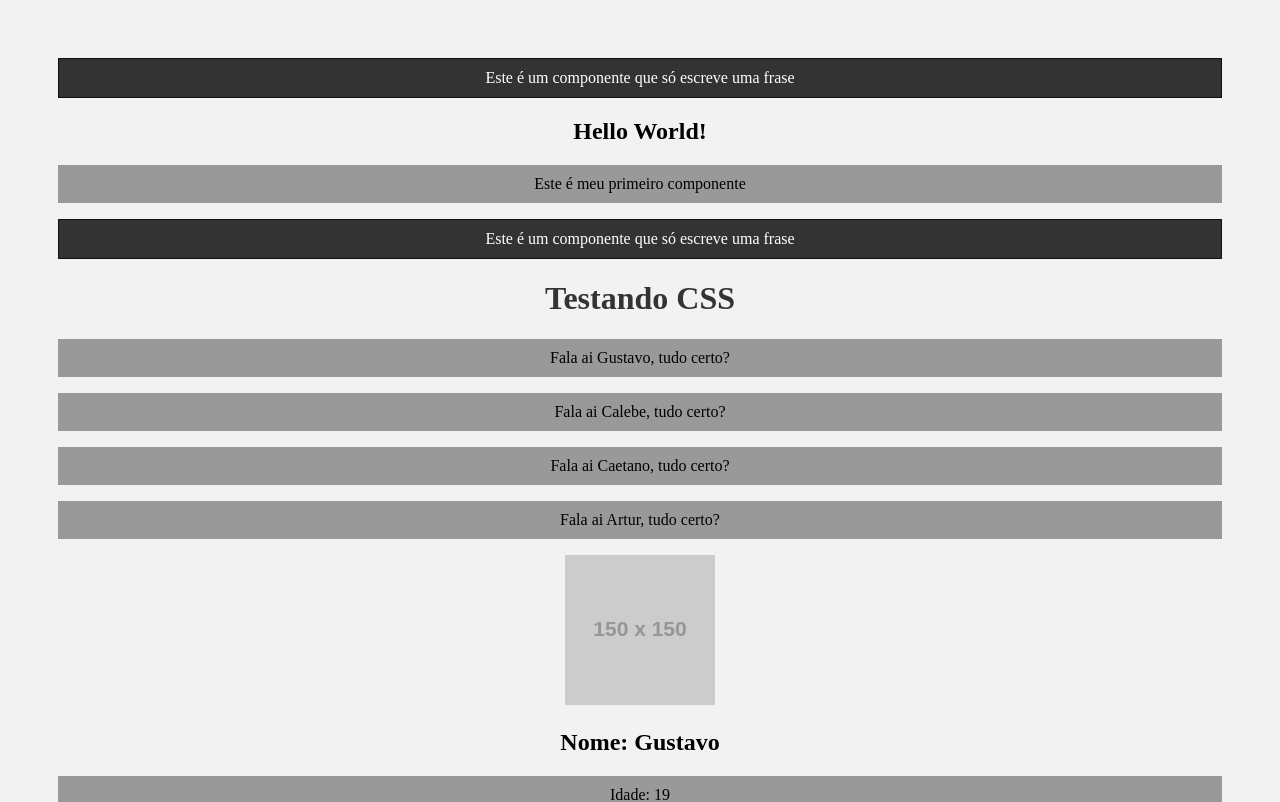
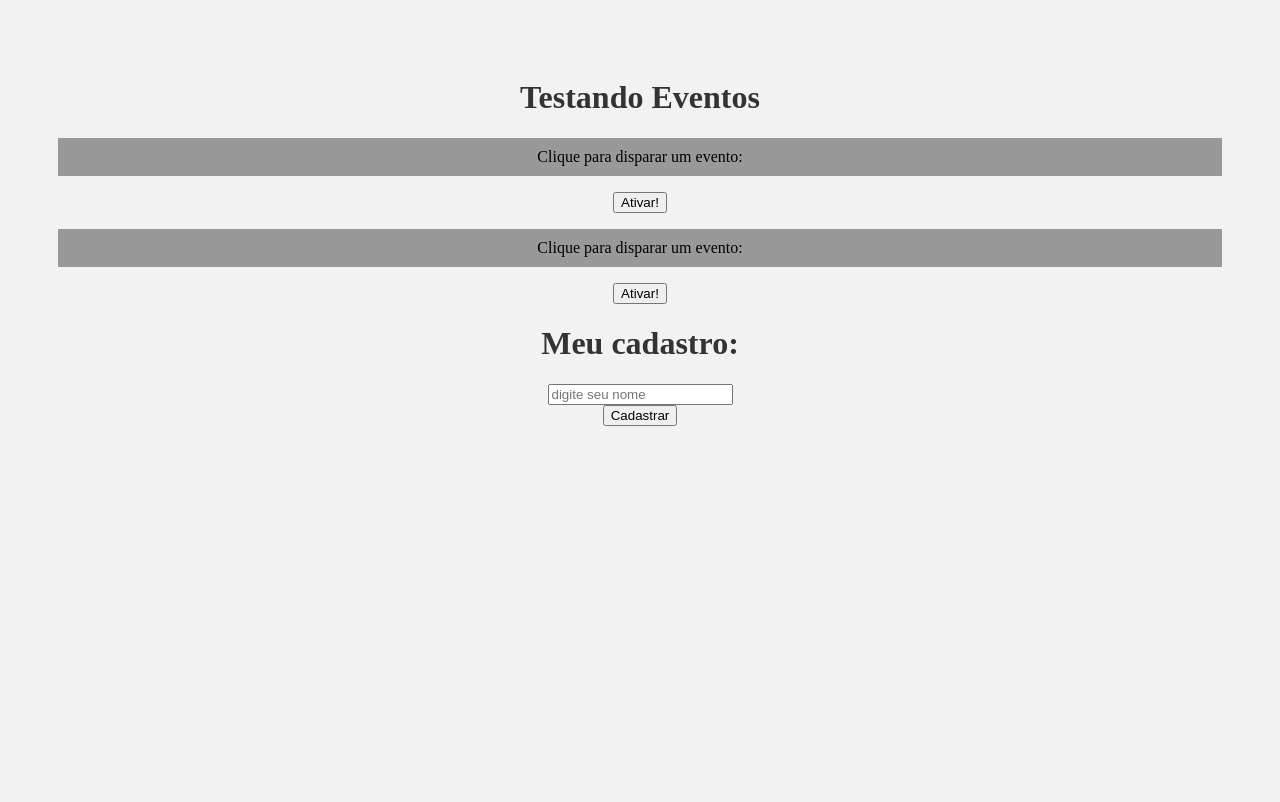
Before and after one commit to Xav86/curso-react-hora-de-codar, a React (Create React App) app in the folder meu-projeto/: page / in a window 1280 px wide. Shown: the top 802 px of the page. Built offline with nearby package versions, Linux system fonts and the light colour scheme.

Commit message:
visto Eventos no React

```diff
--- a/meu-projeto/src/App.js
+++ b/meu-projeto/src/App.js
@@ -1,23 +1,15 @@
 import './App.css';
-import HelloWorld from './components/HelloWorld';
-import SayMyName from './components/SayMyName';
-import Pessoa from './components/Pessoa';
-import List from './components/list';
+import Evento from './components/Evento';
+import Form from './components/Form';
 
 function App() {
 
-  const nome = "Artur";
-
   return (
     <div className="App">
-      <HelloWorld />
-      <h1>Testando CSS</h1>
-      <SayMyName nome="Gustavo" />
-      <SayMyName nome="Calebe" />
-      <SayMyName nome="Caetano" />
-      <SayMyName nome={nome} />
-      <Pessoa nome="Gustavo" idade="19" profissao="Programador" foto="https://via.placeholder.com/150" />
-      <List />
+      <h1>Testando Eventos</h1>
+      <Evento numero="1" />
+      <Evento numero="2" />
+      <Form />
     </div>
   );
 }
--- /dev/null
+++ b/meu-projeto/src/components/Evento.js
@@ -0,0 +1,14 @@
+function Evento({numero}) {
+
+    function meuEvento() {
+        console.log(`Opa, fui ativado ${numero}`);
+    }
+    return (
+        <>
+            <p>Clique para disparar um evento:</p>
+            <button onClick={meuEvento}>Ativar!</button>
+        </>
+    )
+}
+
+export default Evento
--- /dev/null
+++ b/meu-projeto/src/components/Form.js
@@ -0,0 +1,24 @@
+function Form() {
+
+    function cadastrarUsuario(e) {
+        e.preventDefault()
+        console.log("Cadastro realizado")
+    }
+
+    return (
+        <div>
+            <h1>Meu cadastro: </h1>
+            <form onSubmit={cadastrarUsuario}>
+                <div>
+                    <input type="text" placeholder="digite seu nome" />
+                </div>
+                <div>
+                    <input type="submit" value="Cadastrar" />
+                </div>
+            </form>
+        </div>
+    )
+
+}
+
+export default Form
--- a/meu-projeto/src/components/Item.js
+++ b/meu-projeto/src/components/Item.js
@@ -1,6 +1,6 @@
 import PropTypes from 'prop-types';
 
-function Item({ marca = 'Faltou a marca', ano_lancamento = 1 }) {
+function Item({ marca, ano_lancamento}) {
   return (
     <>
       <li>
--- a/meu-projeto/src/components/list.js
+++ b/meu-projeto/src/components/list.js
@@ -9,7 +9,6 @@
                     <Item marca="Fiat" ano_lancamento={1964}/>
                     <Item marca="Toyota" ano_lancamento={1965}/>
                     <Item marca="Cevrolet" ano_lancamento={1999}/>
-                    <Item />
                 </ul>
         </>
     );
```
